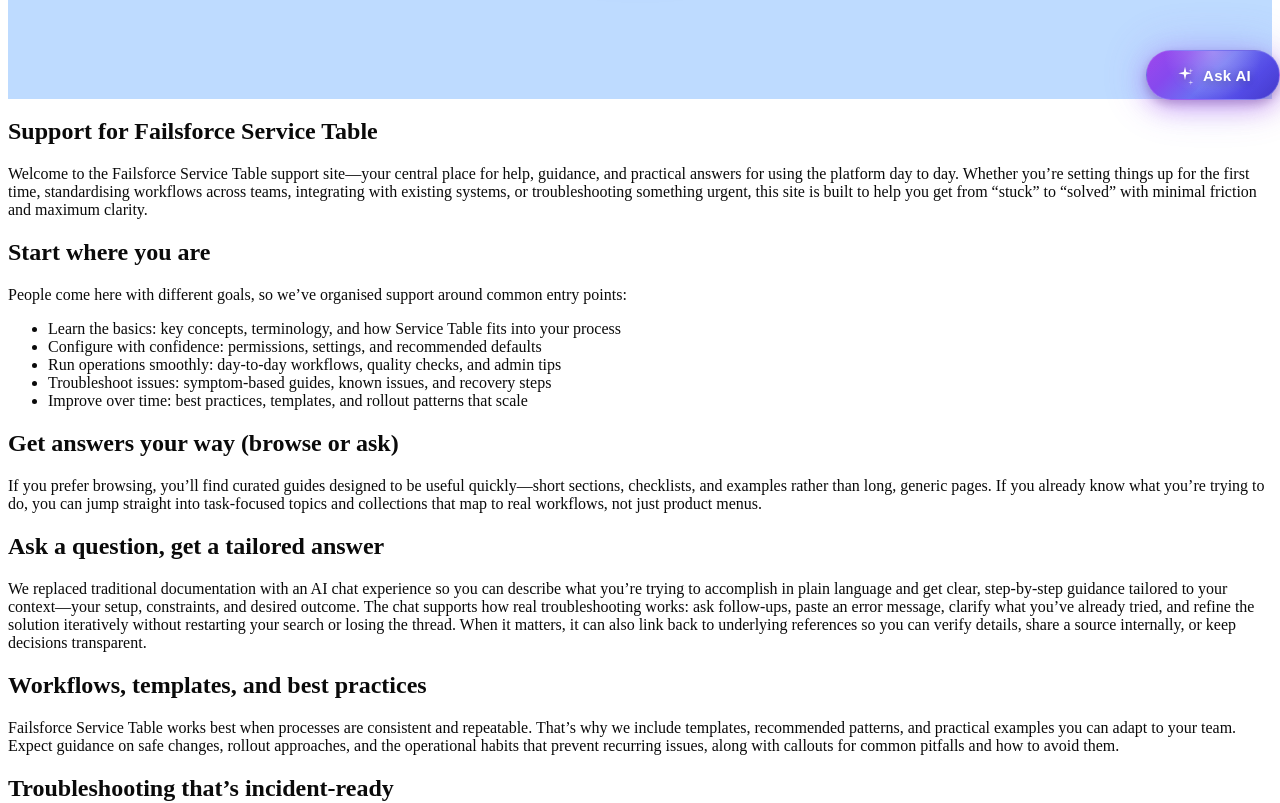
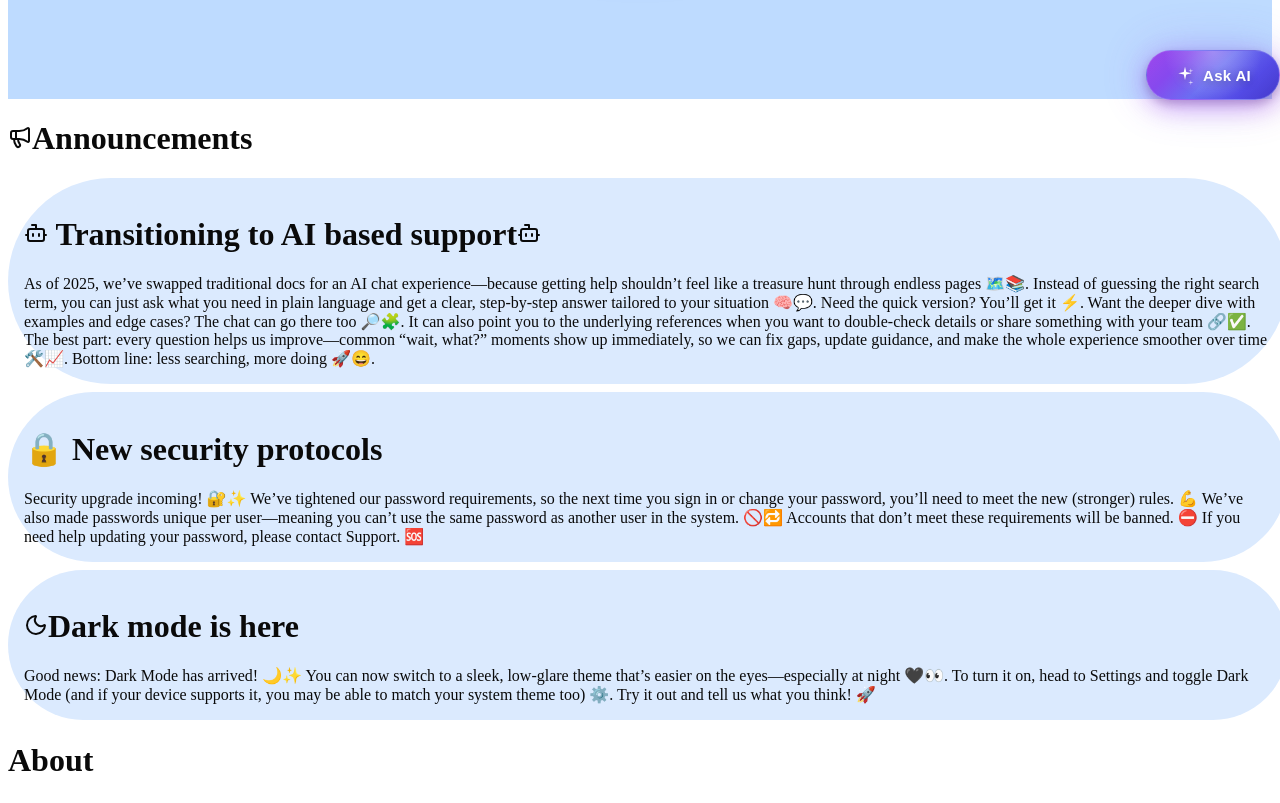
Before and after one commit to ingoau/service-table, a Next.js app: page / in a window 1280 px wide. Shown: the part 700-1503 px from the top of the page. Built offline with nearby package versions, Linux system fonts and the light colour scheme.

Commit message:
add ai slop announcments

```diff
--- a/app/page.tsx
+++ b/app/page.tsx
@@ -2,6 +2,7 @@
 
 import { AIButton } from "@/components/ai-button";
 import SearchBox from "@/components/searchbox";
+import { Bot, Megaphone, Moon } from "lucide-react";
 
 export default function Home() {
   return (
@@ -16,6 +17,52 @@ export default function Home() {
           <AIButton />
         </div>
       </div>
+      <h1>
+        <Megaphone />
+        Announcements
+      </h1>
+      <div className="flex flex-col gap-2">
+        <div className="w-screen p-4 bg-blue-100 rounded-full">
+          <h1>
+            <Bot /> Transitioning to AI based support
+            <Bot />
+          </h1>
+          As of 2025, we’ve swapped traditional docs for an AI chat
+          experience—because getting help shouldn’t feel like a treasure hunt
+          through endless pages 🗺️📚. Instead of guessing the right search term,
+          you can just ask what you need in plain language and get a clear,
+          step-by-step answer tailored to your situation 🧠💬. Need the quick
+          version? You’ll get it ⚡. Want the deeper dive with examples and edge
+          cases? The chat can go there too 🔎🧩. It can also point you to the
+          underlying references when you want to double-check details or share
+          something with your team 🔗✅. The best part: every question helps us
+          improve—common “wait, what?” moments show up immediately, so we can
+          fix gaps, update guidance, and make the whole experience smoother over
+          time 🛠️📈. Bottom line: less searching, more doing 🚀😄.
+        </div>
+        <div className="w-screen p-4 bg-blue-100 rounded-full">
+          <h1>🔒 New security protocols</h1>
+          Security upgrade incoming! 🔐✨ We’ve tightened our password
+          requirements, so the next time you sign in or change your password,
+          you’ll need to meet the new (stronger) rules. 💪 We’ve also made
+          passwords unique per user—meaning you can’t use the same password as
+          another user in the system. 🚫🔁 Accounts that don’t meet these
+          requirements will be banned. ⛔ If you need help updating your
+          password, please contact Support. 🆘
+        </div>
+        <div className="w-screen p-4 bg-blue-100 rounded-full">
+          <h1>
+            <Moon />
+            Dark mode is here
+          </h1>
+          Good news: Dark Mode has arrived! 🌙✨ You can now switch to a sleek,
+          low-glare theme that’s easier on the eyes—especially at night 🖤👀. To
+          turn it on, head to Settings and toggle Dark Mode (and if your device
+          supports it, you may be able to match your system theme too) ⚙️. Try
+          it out and tell us what you think! 🚀
+        </div>
+      </div>
+      <h1>About</h1>
       <h2>Support for Failsforce Service Table</h2>
 
       <p>
```
